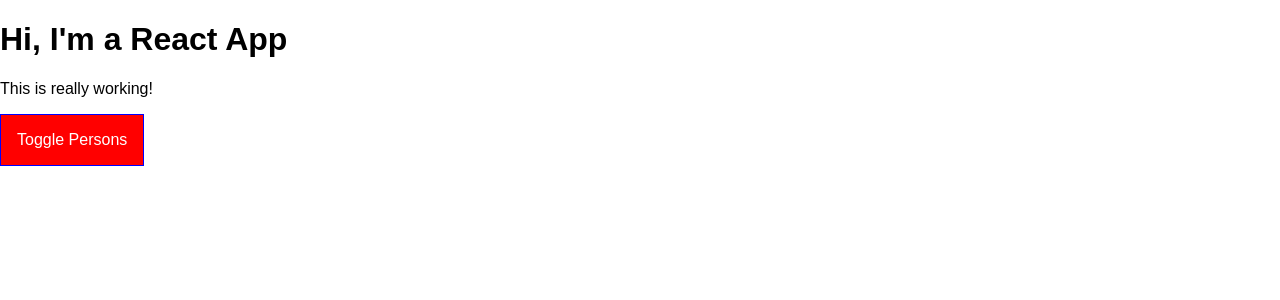
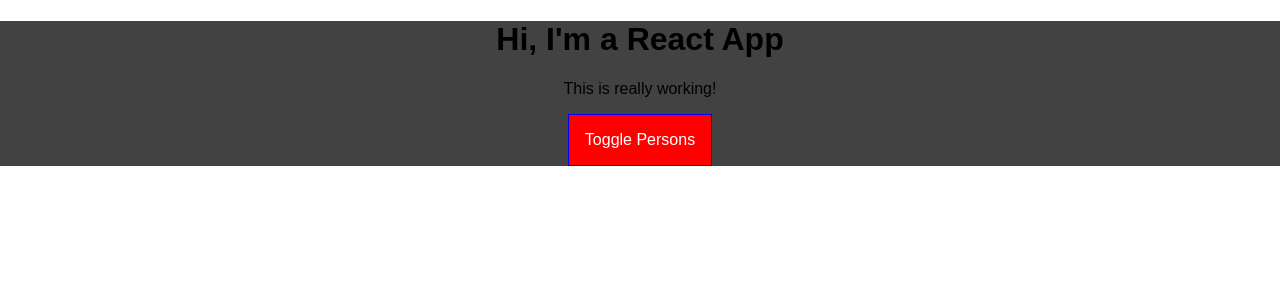
Before and after one commit to maksymmukanovskyi/burger-app-react, a React (Create React App) app: page / in a window 1280 px wide. Shown: the top 300 px of the page. Built offline with nearby package versions, Linux system fonts and the light colour scheme.

Commit message:
added_HOC

```diff
--- a/src/containers/App.js
+++ b/src/containers/App.js
@@ -1,6 +1,8 @@
 import React, { Component } from 'react';
 import Persons from '../components/Persons/Persons';
 import Cockpit from '../components/Cockpit/Cockpit';
+import withClass from '../hoc/withClass';
+import styles from './App.module.css';
 
 class App extends Component {
   state = {
@@ -76,5 +78,4 @@ class App extends Component {
     );
   }
 }
-
-export default App;
+export default withClass(App, styles.App);
--- /dev/null
+++ b/src/containers/App.module.css
@@ -0,0 +1,4 @@
+.App{
+    background-color: rgb(66, 66, 66);
+    text-align: center;
+}
--- /dev/null
+++ b/src/hoc/withClass.js
@@ -0,0 +1,19 @@
+/* eslint-disable react/jsx-props-no-spreading */
+import React, { Component } from 'react';
+
+const withClass = (WrappedComponent, className) => {
+  // eslint-disable-next-line react/display-name
+  return class extends Component {
+    state = {};
+
+    render() {
+      return (
+        <div className={className}>
+          <WrappedComponent {...this.props} />
+        </div>
+      );
+    }
+  };
+};
+
+export default withClass;
```
Also changed, not shown: 2 other files (tests, documents, lock files or other folders).
